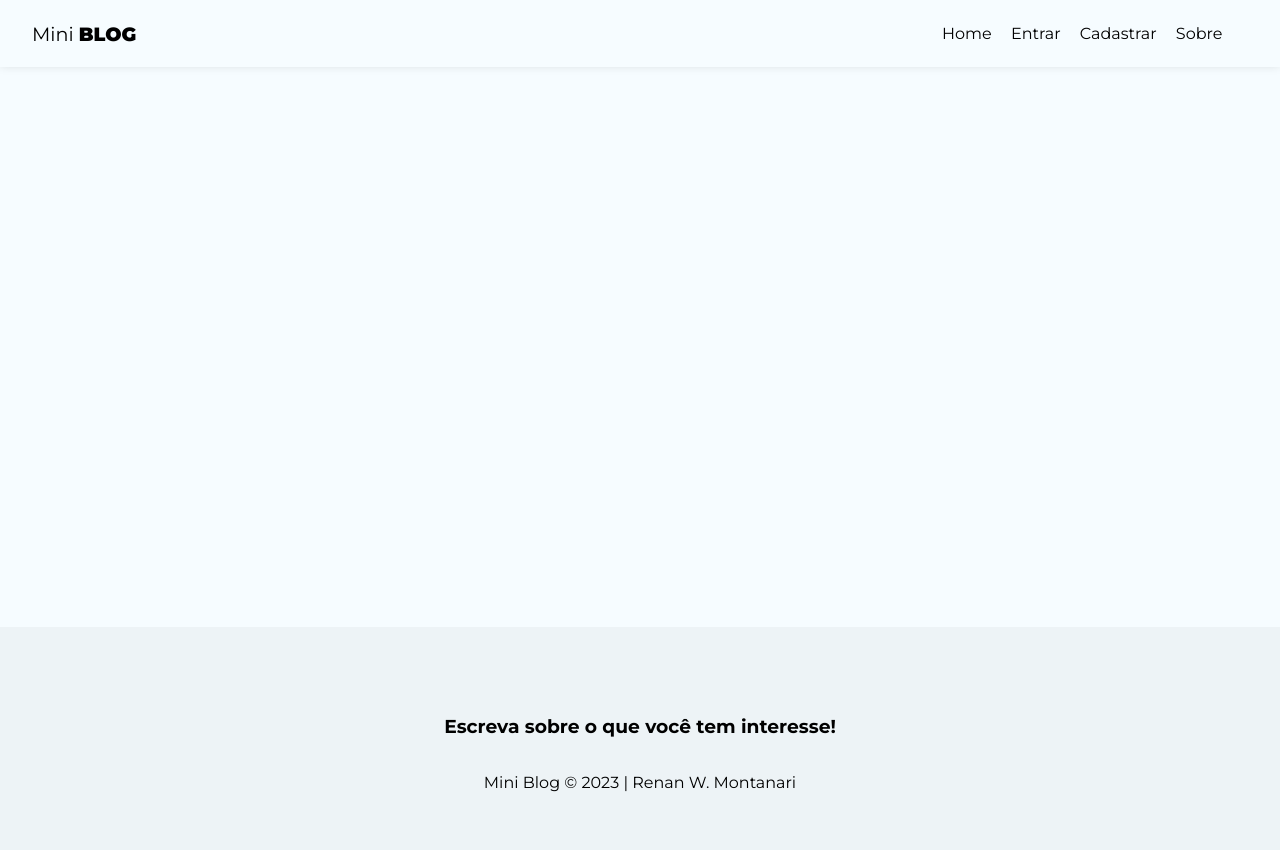
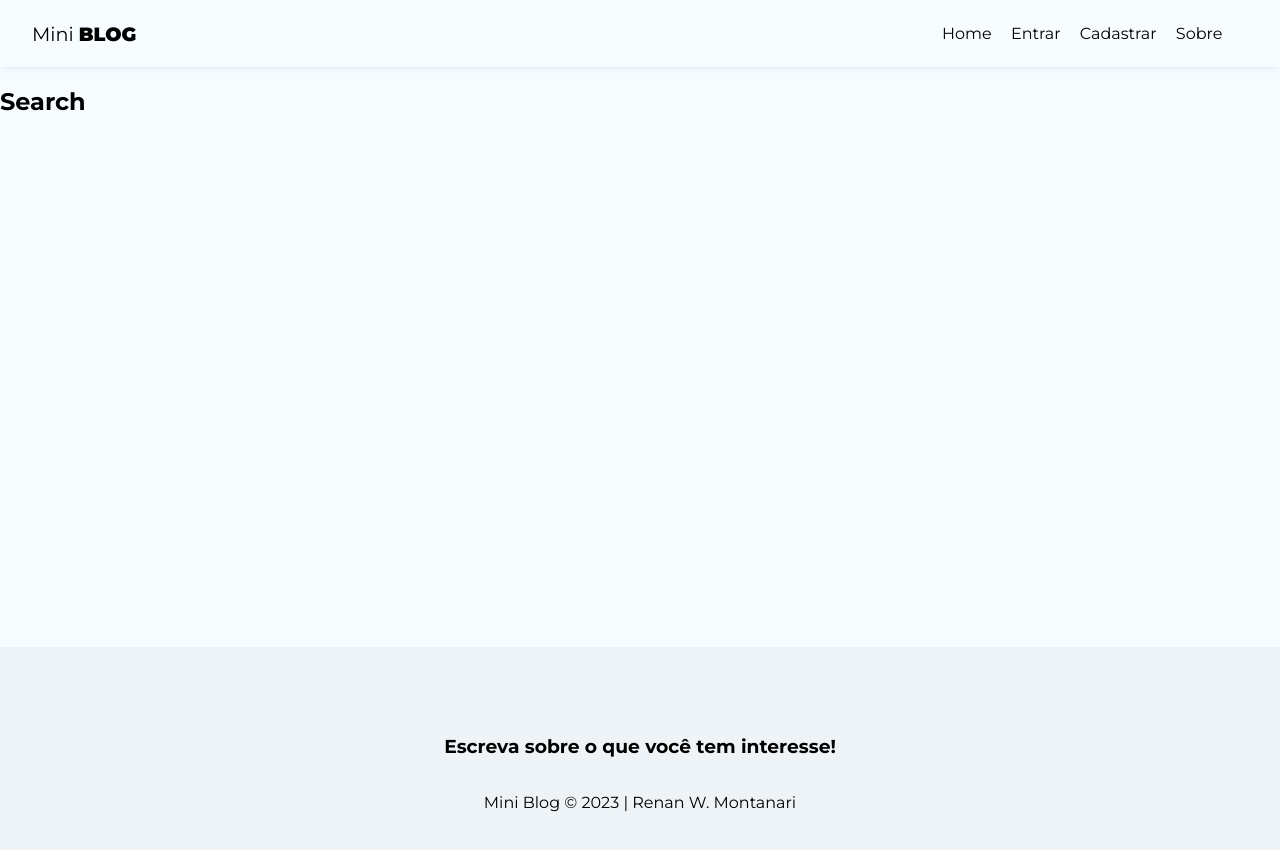
Before and after one commit to renawmontanari/mini-blog, a React (Create React App) app in the folder miniblog/: page /search in a window 1280 px wide. Shown: the top 850 px of the page. Built offline with nearby package versions, Linux system fonts and the light colour scheme; no server answers.

Commit message:
miniblog

```diff
--- a/miniblog/src/App.js
+++ b/miniblog/src/App.js
@@ -18,10 +18,12 @@ import Login from './pages/Login/Login';
 import Register from './pages/Register/Register';
 import CreatePost from './pages/CreatePost/CreatePost';
 import Dashboard from './pages/Dashboard/Dashboard';
+import Search from './pages/Search/Search';
 
 // Components
 import Navbar from './components/Navbar';
 import Footer from './components/Footer';
+
 
 function App() {
 
@@ -58,6 +60,10 @@ function App() {
                 element={<About />}
               />
               <Route
+                path='/search'
+                element={<Search />}
+              />
+              <Route
                 path='/login'
                 element={!user ? <Login /> : <Navigate to='/' />}
               />
--- /dev/null
+++ b/miniblog/src/hooks/useQuery.js
@@ -0,0 +1,10 @@
+
+import { useLocation } from "react-router-dom";
+import { useMemo } from "react";
+
+export function useQuery() {
+    const { search } = useLocation();
+
+    return useMemo(() => new URLSearchParams(search), [search]);
+
+}
--- a/miniblog/src/pages/Home/Home.js
+++ b/miniblog/src/pages/Home/Home.js
@@ -23,7 +23,7 @@ const Home = () => {
     if (query) {
       return navigate(`/search?q=${query}`);
     }
-  }
+  };
 
   return (
     <div className={styles.home}>
--- /dev/null
+++ b/miniblog/src/pages/Search/Search.js
@@ -0,0 +1,19 @@
+import React from "react";
+
+// Hooks
+import { useFetchDocuments } from "../../hooks/useFetchDocuments";
+import { useQuery } from "../../hooks/useQuery";
+
+const Search = () => {
+    const query = useQuery();
+    const search = query.get("q");
+
+  return (
+    <div>
+        <h2>Search</h2>
+        <p>{search}</p>
+    </div>
+  );
+};
+
+export default Search;
```
Also changed, not shown: miniblog/src/pages/Search/Search.module.css (added).
